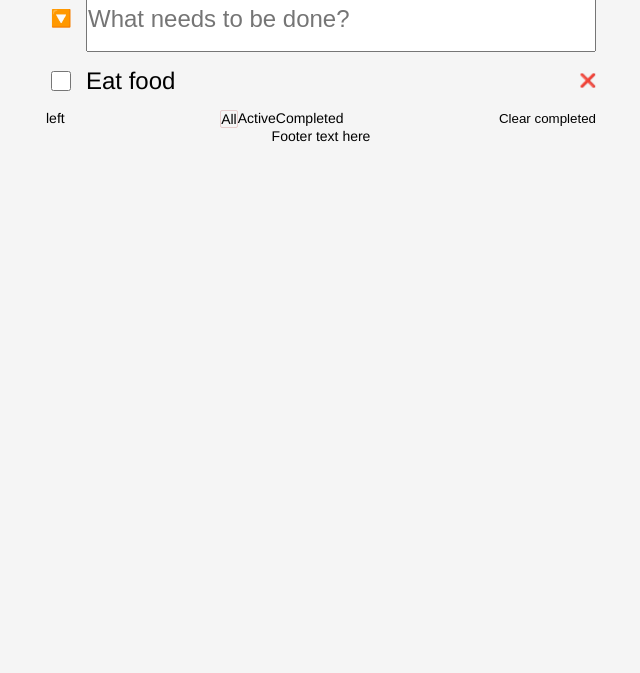
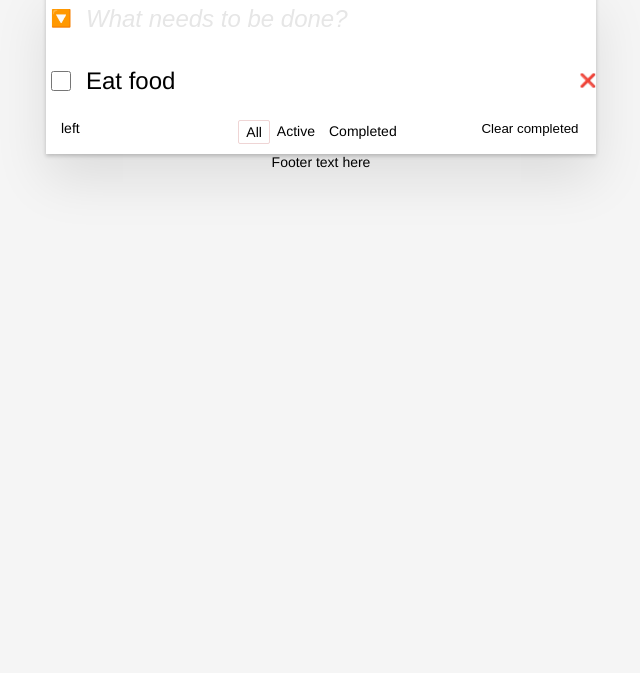
Before and after one commit to MaximusTaHan/Frontend-Assignment3, a plain HTML site: page Index.html in a window 1280 px wide. Shown: the part 127-800 px from the top of the page, without its empty margins (319-959 px from the left). Drawn offline with Linux system fonts and the light colour scheme.

Commit message:
css improvements, js initialization

```diff
--- a/Index.html
+++ b/Index.html
@@ -7,6 +7,7 @@
     <meta name="viewport" content="width=device-width, initial-scale=1.0">
     <meta name="description" description="This is a Todo app :)">
     <link rel="stylesheet" href="style.css">
+    <script src="main.js" defer></script>
     <title>Todo without the MVC</title>
 </head>
 
@@ -21,13 +22,16 @@
                 </div>
                 <input type="text" id="input-field" placeholder="What needs to be done?">
             </form>
+            <template id="todo-template">
                 <ul class="todos">
                     <li class="todo">
-                    <input type="checkbox" class="checkbox"></input><!-- Anna added class  -->
+                        <input type="checkbox" class="checkbox"></input>
                         <label class="todo-label">Eat food</label>
                         <button>❌</button>
                     </li>
                 </ul>
+            </template>
+            <div id="todo-content"></div>
             <div class="feature-bar">
                 <div class="item-counter">
                     <span id="incomplete-count"></span>
--- /dev/null
+++ b/main.js
@@ -0,0 +1,4 @@
+let todoListTemplate = document.querySelector('#todo-template');
+let todoContent = document.querySelector('#todo-content');
+todoContent.appendChild(todoListTemplate.cloneNode(true).content);
+let form = document.querySelector('#input');
--- a/style.css
+++ b/style.css
@@ -1,3 +1,12 @@
+/* FRÅGA JAKOB:
+hur skala storleken, cssen säger att lådorna alltid är lika stora, men de blir mindre på skärmen vid smalare skärm
+
+är det ok i denna?
+.no-checkbox+label
+
+@media (max-width: 399px)
+MÅSTE FINNAS ETT SNYGGARE SÄTT ATT STYRA NÄR HOPPET SKER?
+*/
 * {
     margin: 0;
     padding: 0;
@@ -26,6 +35,8 @@ h1 {
     flex-direction: column;
     margin-left: auto;
     margin-right: auto;
+    /* comma separated gives an extra set of shadows: (value from original site) */
+    box-shadow: 0 2px 4px 0 rgb(0 0 0 / 20%), 0 25px 50px 0 rgb(0 0 0 / 10%)
 }
 
 form {
@@ -33,6 +44,9 @@ form {
     align-content: center;
     /* Added by anna below: */
     height: 65.6px;
+    background-color: white;
+    /* INTE HELT RÄTT FÄRG */
+
 }
 
 /* Emoji not centered correctly? -- Anna fixed?*/
@@ -45,10 +59,13 @@ form #toggle-container {
     justify-content: center;
     align-items: center;
 }
-.no-checkbox + label{
+
+.no-checkbox+label {
     opacity: 50%;
     /* changed below */
     font-size: 17px;
+    /* HÖR MED JAKOB OM NEDAN RAD ÄR OKEJ */
+    padding: 15px;
 }
 
 #input-field {
@@ -56,11 +73,22 @@ form #toggle-container {
     /* Added below: */
     margin-left: 10px;
     font-size: 24px;
+    border-style: none;
 }
 
-.no-checkbox:checked + label{
+#input-field::placeholder {
+    /* Added: */
+    flex: 1;
+    margin-left: 10px;
+    font-size: 24px;
+    font-style: italic;
+    color: #e6e6e6;
+}
+
+.no-checkbox:checked+label {
     opacity: 100%;
 }
+
 /* Form styles end */
 
 /* List item styles */
@@ -81,10 +109,12 @@ input.checkbox {
 li.todo {
     display: flex;
     flex: 1;
+    background-color: white;
+    /* INTE HELT RÄTT FÄRG */
 }
 
 li .todo-label {
-    display:flex;
+    display: flex;
     flex: 1;
     /* Added below: */
     align-items: center;
@@ -98,24 +128,55 @@ button {
     border: none;
     background-color: transparent;
 }
+
 /* List item styles end*/
 
 /* Feature bar styles. ADDED */
 .feature-bar {
     display: flex;
+    /* INTE HELT RÄTT FÄRG: */
+    background-color: white;
+    flex-wrap: wrap;
+    justify-content: space-between;
+    min-height: 41px;
+    padding: 10px 15px;
+}
+
+.feature-bar .item-counter {
+    /* display: flex; */
+    width: 102px;
 }
 
 .feature-bar .filters {
-    /* men kolla responsiviteten här. De ska ändra ordning när skärmen blir mindre,
-    så det kanske är bättre med grid på hela feature-bar.
-    Jag avvaktar att göra mer här just nu */
     display: flex;
-    flex: 1;
-    justify-content: center;
+    flex-wrap: wrap;
+    margin-left: auto;
+    margin-right: auto;
+
+}
+
+.feature-bar .filters label {
+    padding: 3px 7px;
+}
+
+.feature-bar button {
+    /* display: flex; */
+    width: 102px;
 }
 
 .feature-bar button:hover {
     text-decoration: underline;
+}
+
+@media (max-width: 399px) {
+
+    /* MÅSTE FINNAS ETT SNYGGARE SÄTT ATT STYRA NÄR HOPPET SKER? */
+    .feature-bar .filters {
+        order: 1;
+        /* margin-left: auto;
+        margin-right: auto; */
+        margin-top: 10px;
+    }
 }
 
 /* Feature bar styles end*/
@@ -125,17 +186,18 @@ label {
     user-select: none;
 }
 
-.no-radio, .no-checkbox {
+.no-radio,
+.no-checkbox {
     appearance: none;
 }
 
-.no-radio:checked + label {
+.no-radio:checked+label {
     border: 1px solid;
     border-color: rgba(175, 47, 47, 0.2);
     border-radius: 2px;
 }
 
-.no-radio:hover + label {
+.no-radio:hover+label {
     border: 1px solid;
     /* added */
     border-color: rgba(175, 47, 47, 0.1);
@@ -145,6 +207,6 @@ label {
 
 
 
-footer{
+footer {
     text-align: center;
 }
```
Lines whose indentation alone changed are shown as unchanged.
